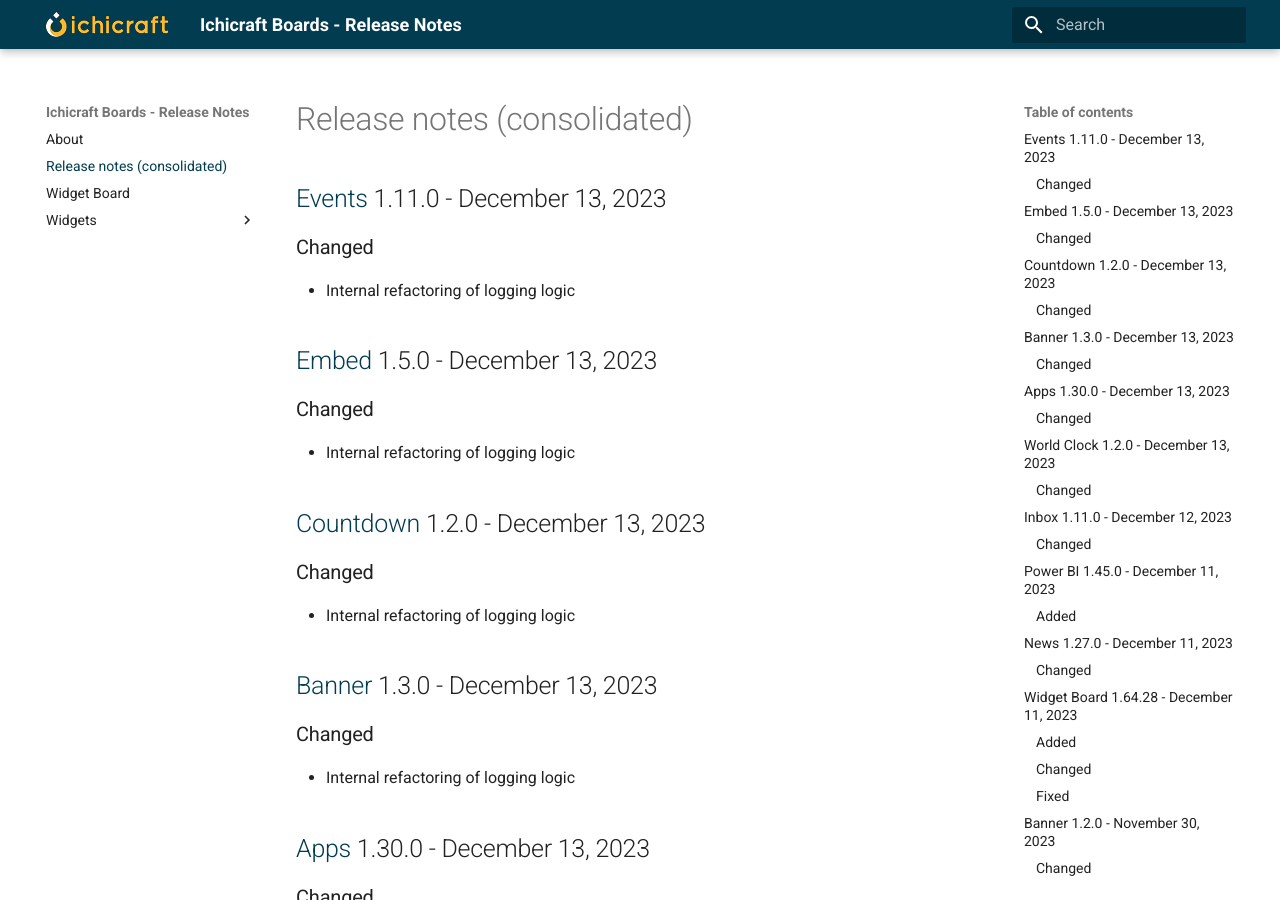
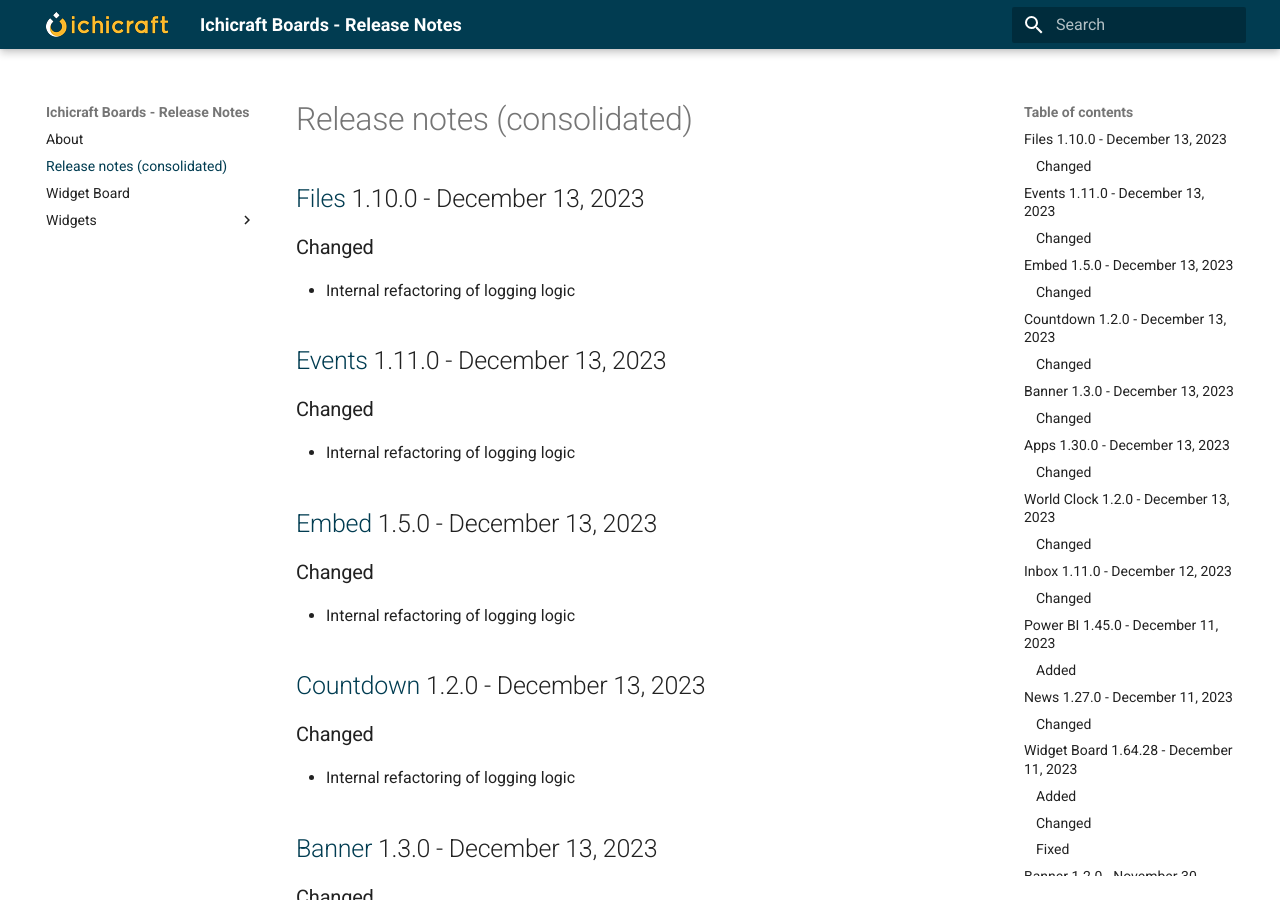
Before and after one commit to ichicraft/widgets-docs, an MkDocs documentation site: the page built from docs/Release-notes-(consolidated).md, in a window 1280 px wide and 900 px high. Built offline with MkDocs 1.6.1 and Material for MkDocs 9.7.7, drawn with Linux system fonts in a browser that asks for light colours.

Commit message:
Release notes updated by BuildService

```diff
--- a/docs/Release-notes-(consolidated).md
+++ b/docs/Release-notes-(consolidated).md
@@ -1,3 +1,9 @@
+## [Files](./Widgets/Files.md) 1.10.0 - December 13, 2023
+
+### Changed
+- Internal refactoring of logging logic
+
+
 ## [Events](./Widgets/Events.md) 1.11.0 - December 13, 2023
 
 ### Changed
--- a/docs/Widgets/Files.md
+++ b/docs/Widgets/Files.md
@@ -1,3 +1,9 @@
+## 1.10.0 - December 13, 2023
+
+### Changed
+- Internal refactoring of logging logic
+
+
 ## 1.9.0 - November 30, 2023
 
 ### Fixed
```
